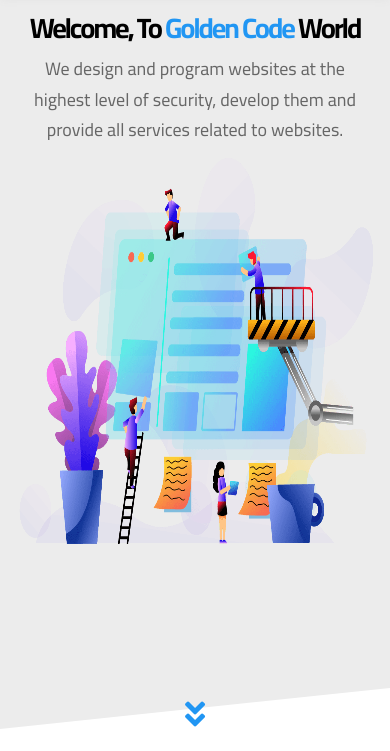
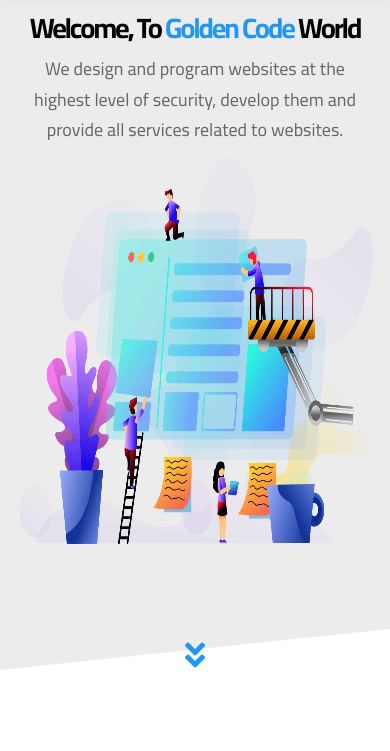
Before and after one commit to 759759/templete3, a plain HTML site: page index.html in a window 390 px wide. Shown: the part 93-844 px from the top of the page. Drawn offline with nearby package versions, Linux system fonts and the light colour scheme.

Commit message:
Update style.css

```diff
--- a/css/style.css
+++ b/css/style.css
@@ -353,7 +353,7 @@
 
     @media (max-width:991px) {
       .landing .container {
-        min-height: calc(100vh - 72px);
+        min-height: calc(93vh - 72px);
         display: flex;
         flex-direction: column;
         align-items: center;
```
